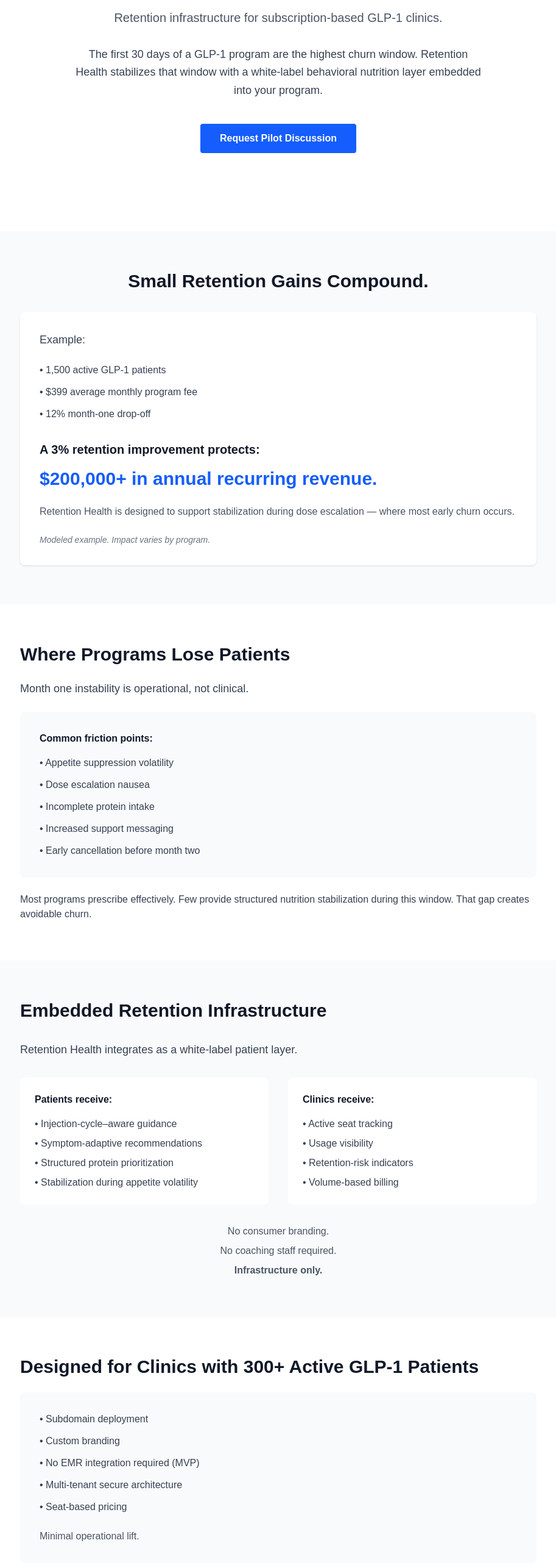
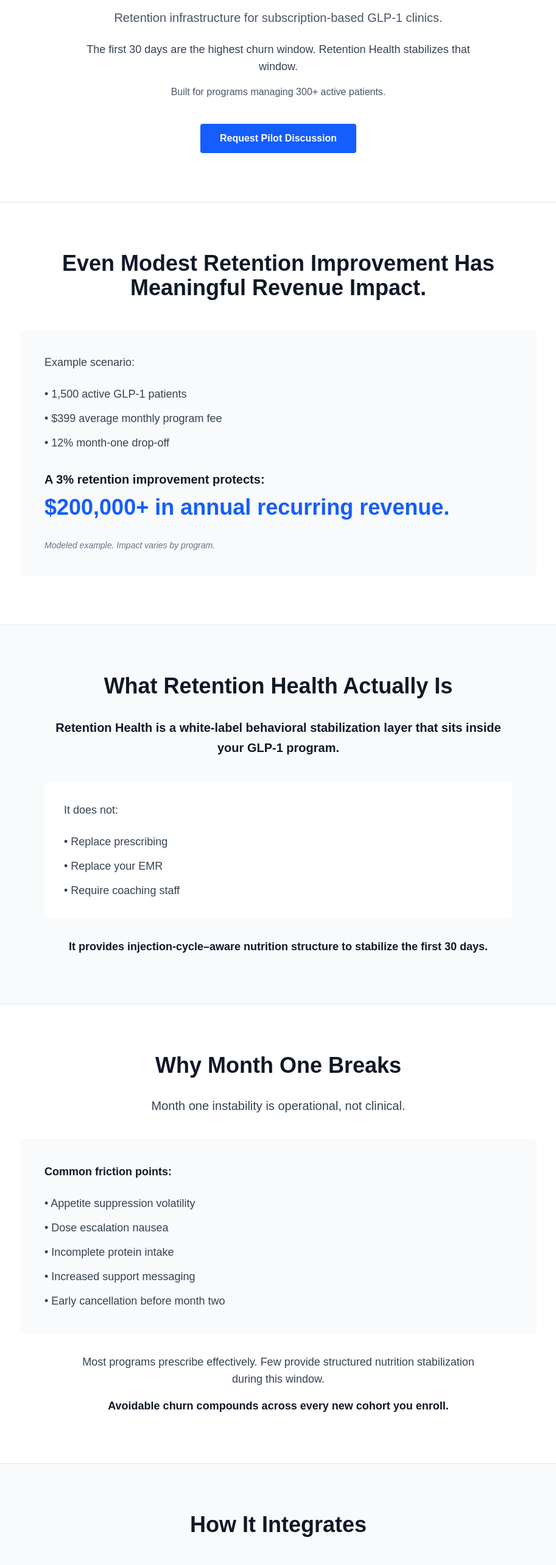
Before and after one commit to Vicsicard/retentionhealth, a Next.js app: page / in a window 1280 px wide. Shown: the part 206-2772 px from the top of the page at 61% size, without its empty margins (183-1096 px from the left). Built offline with nearby package versions, Linux system fonts and the light colour scheme.

Commit message:
Structural rewrite: add product definition section, improve operator flow and visual separation

```diff
--- a/app/page.tsx
+++ b/app/page.tsx
@@ -1,51 +1,50 @@
 export default function Home() {
   return (
     <div className="bg-white">
+      {/* HERO */}
       <section className="max-w-4xl mx-auto px-6 py-20">
-        <div className="text-center mb-12">
+        <div className="text-center">
           <h1 className="text-5xl font-bold text-gray-900 mb-6">
             Reduce GLP-1 Month-1 Drop-Off.
           </h1>
-          <p className="text-xl text-gray-600 mb-8 max-w-3xl mx-auto">
+          <p className="text-xl text-gray-600 mb-6 max-w-3xl mx-auto">
             Retention infrastructure for subscription-based GLP-1 clinics.
           </p>
-          <p className="text-lg text-gray-700 mb-10 max-w-2xl mx-auto leading-relaxed">
-            The first 30 days of a GLP-1 program are the highest churn window.
-            Retention Health stabilizes that window with a white-label behavioral nutrition layer
-            embedded into your program.
+          <p className="text-lg text-gray-700 mb-4 max-w-2xl mx-auto">
+            The first 30 days are the highest churn window. Retention Health stabilizes that window.
           </p>
-          <div className="flex flex-col sm:flex-row gap-4 justify-center">
+          <p className="text-base text-gray-600 mb-10 max-w-2xl mx-auto">
+            Built for programs managing 300+ active patients.
+          </p>
           <a
             href="mailto:contact@retentionhealth.com?subject=Pilot Discussion Request"
-              className="bg-blue-600 text-white px-8 py-3 rounded font-semibold hover:bg-blue-700"
+            className="inline-block bg-blue-600 text-white px-8 py-3 rounded font-semibold hover:bg-blue-700"
           >
             Request Pilot Discussion
           </a>
         </div>
-        </div>
       </section>
 
-      <section className="bg-gray-50 py-16">
+      <div className="border-t border-gray-200"></div>
+
+      {/* REVENUE IMPACT */}
+      <section className="py-20">
         <div className="max-w-4xl mx-auto px-6">
-          <h2 className="text-3xl font-bold text-gray-900 mb-8 text-center">
-            Small Retention Gains Compound.
+          <h2 className="text-4xl font-bold text-gray-900 mb-12 text-center">
+            Even Modest Retention Improvement Has Meaningful Revenue Impact.
           </h2>
-          <div className="bg-white p-8 rounded-lg shadow-sm">
-            <p className="text-lg text-gray-700 mb-6">Example:</p>
-            <ul className="space-y-3 mb-8 text-gray-700">
+          <div className="bg-gray-50 p-10 rounded-lg">
+            <p className="text-lg text-gray-700 mb-6">Example scenario:</p>
+            <ul className="space-y-3 mb-8 text-gray-700 text-lg">
               <li>• 1,500 active GLP-1 patients</li>
               <li>• $399 average monthly program fee</li>
               <li>• 12% month-one drop-off</li>
             </ul>
-            <p className="text-xl font-semibold text-gray-900 mb-4">
+            <p className="text-xl font-semibold text-gray-900 mb-3">
               A 3% retention improvement protects:
             </p>
-            <p className="text-3xl font-bold text-blue-600 mb-6">
+            <p className="text-4xl font-bold text-blue-600 mb-8">
               $200,000+ in annual recurring revenue.
-            </p>
-            <p className="text-gray-600 mb-6">
-              Retention Health is designed to support stabilization during dose escalation —
-              where most early churn occurs.
             </p>
             <p className="text-sm text-gray-500 italic">
               Modeled example. Impact varies by program.
@@ -54,17 +53,50 @@ export default function Home() {
         </div>
       </section>
 
-      <section className="py-16">
+      <div className="border-t border-gray-200"></div>
+
+      {/* WHAT THIS ACTUALLY IS */}
+      <section className="py-20 bg-gray-50">
         <div className="max-w-4xl mx-auto px-6">
-          <h2 className="text-3xl font-bold text-gray-900 mb-6">
-            Where Programs Lose Patients
+          <h2 className="text-4xl font-bold text-gray-900 mb-8 text-center">
+            What Retention Health Actually Is
           </h2>
-          <p className="text-lg text-gray-700 mb-6">
+          <div className="max-w-3xl mx-auto">
+            <p className="text-xl text-gray-900 mb-10 leading-relaxed text-center font-semibold">
+              Retention Health is a white-label behavioral stabilization layer that sits inside your GLP-1 program.
+            </p>
+
+            <div className="bg-white p-8 rounded-lg mb-8">
+              <p className="text-lg text-gray-700 mb-6">It does not:</p>
+              <ul className="space-y-3 text-gray-700 text-lg">
+                <li>• Replace prescribing</li>
+                <li>• Replace your EMR</li>
+                <li>• Require coaching staff</li>
+              </ul>
+            </div>
+
+            <p className="text-lg text-gray-900 font-semibold text-center">
+              It provides injection-cycle–aware nutrition structure to stabilize the first 30 days.
+            </p>
+          </div>
+        </div>
+      </section>
+
+      <div className="border-t border-gray-200"></div>
+
+      {/* WHY MONTH ONE BREAKS */}
+      <section className="py-20">
+        <div className="max-w-4xl mx-auto px-6">
+          <h2 className="text-4xl font-bold text-gray-900 mb-8 text-center">
+            Why Month One Breaks
+          </h2>
+          <p className="text-xl text-gray-700 mb-10 text-center max-w-2xl mx-auto">
             Month one instability is operational, not clinical.
           </p>
-          <div className="bg-gray-50 p-8 rounded-lg">
-            <p className="font-semibold text-gray-900 mb-4">Common friction points:</p>
-            <ul className="space-y-3 text-gray-700">
+
+          <div className="bg-gray-50 p-10 rounded-lg mb-8">
+            <p className="font-semibold text-gray-900 mb-6 text-lg">Common friction points:</p>
+            <ul className="space-y-3 text-gray-700 text-lg">
               <li>• Appetite suppression volatility</li>
               <li>• Dose escalation nausea</li>
               <li>• Incomplete protein intake</li>
@@ -72,26 +104,31 @@ export default function Home() {
               <li>• Early cancellation before month two</li>
             </ul>
           </div>
-          <p className="text-gray-700 mt-6">
-            Most programs prescribe effectively. Few provide structured nutrition stabilization
-            during this window. That gap creates avoidable churn.
+
+          <div className="max-w-2xl mx-auto text-center">
+            <p className="text-lg text-gray-700 mb-4">
+              Most programs prescribe effectively. Few provide structured nutrition stabilization during this window.
             </p>
+            <p className="text-lg text-gray-900 font-semibold">
+              Avoidable churn compounds across every new cohort you enroll.
+            </p>
+          </div>
         </div>
       </section>
 
-      <section className="bg-gray-50 py-16">
+      <div className="border-t border-gray-200"></div>
+
+      {/* HOW IT INTEGRATES */}
+      <section className="py-20 bg-gray-50">
         <div className="max-w-4xl mx-auto px-6">
-          <h2 className="text-3xl font-bold text-gray-900 mb-8">
-            Embedded Retention Infrastructure
+          <h2 className="text-4xl font-bold text-gray-900 mb-12 text-center">
+            How It Integrates
           </h2>
-          <p className="text-lg text-gray-700 mb-8">
-            Retention Health integrates as a white-label patient layer.
-          </p>
 
-          <div className="grid md:grid-cols-2 gap-8 mb-8">
-            <div className="bg-white p-6 rounded-lg">
-              <h3 className="font-semibold text-gray-900 mb-4">Patients receive:</h3>
-              <ul className="space-y-2 text-gray-700">
+          <div className="grid md:grid-cols-2 gap-8 mb-12">
+            <div className="bg-white p-8 rounded-lg">
+              <h3 className="text-xl font-semibold text-gray-900 mb-6">Patients receive:</h3>
+              <ul className="space-y-3 text-gray-700">
                 <li>• Injection-cycle–aware guidance</li>
                 <li>• Symptom-adaptive recommendations</li>
                 <li>• Structured protein prioritization</li>
@@ -99,9 +136,9 @@ export default function Home() {
               </ul>
             </div>
 
-            <div className="bg-white p-6 rounded-lg">
-              <h3 className="font-semibold text-gray-900 mb-4">Clinics receive:</h3>
-              <ul className="space-y-2 text-gray-700">
+            <div className="bg-white p-8 rounded-lg">
+              <h3 className="text-xl font-semibold text-gray-900 mb-6">Clinics receive:</h3>
+              <ul className="space-y-3 text-gray-700">
                 <li>• Active seat tracking</li>
                 <li>• Usage visibility</li>
                 <li>• Retention-risk indicators</li>
@@ -110,68 +147,65 @@ export default function Home() {
             </div>
           </div>
 
-          <div className="text-center text-gray-600">
-            <p className="mb-2">No consumer branding.</p>
-            <p className="mb-2">No coaching staff required.</p>
-            <p className="font-semibold">Infrastructure only.</p>
-          </div>
-        </div>
-      </section>
-
-      <section className="py-16">
-        <div className="max-w-4xl mx-auto px-6">
-          <h2 className="text-3xl font-bold text-gray-900 mb-6">
-            Designed for Clinics with 300+ Active GLP-1 Patients
-          </h2>
-          <div className="bg-gray-50 p-8 rounded-lg">
-            <ul className="space-y-3 text-gray-700">
+          <div className="bg-white p-10 rounded-lg">
+            <h3 className="text-xl font-semibold text-gray-900 mb-6 text-center">Deployment</h3>
+            <ul className="space-y-3 text-gray-700 mb-6 max-w-2xl mx-auto">
               <li>• Subdomain deployment</li>
               <li>• Custom branding</li>
               <li>• No EMR integration required (MVP)</li>
               <li>• Multi-tenant secure architecture</li>
               <li>• Seat-based pricing</li>
             </ul>
-            <p className="text-gray-600 mt-6">Minimal operational lift.</p>
+            <div className="text-center pt-6 border-t border-gray-200">
+              <p className="text-gray-700 font-semibold text-lg mb-2">Minimal operational lift.</p>
+              <p className="text-gray-900 font-bold text-lg">Live within days, not months.</p>
+            </div>
           </div>
         </div>
       </section>
 
-      <section className="bg-blue-50 py-16">
+      <div className="border-t border-gray-200"></div>
+
+      {/* PILOT */}
+      <section className="py-20">
         <div className="max-w-4xl mx-auto px-6 text-center">
-          <h2 className="text-3xl font-bold text-gray-900 mb-6">
+          <h2 className="text-4xl font-bold text-gray-900 mb-6">
             60-Day Retention Pilot
           </h2>
-          <p className="text-lg text-gray-700 mb-8">
+          <p className="text-lg text-gray-600 mb-4">
+            Structured evaluation. Not a beta experiment.
+          </p>
+          <p className="text-xl text-gray-700 mb-12 max-w-2xl mx-auto">
             Evaluate retention stabilization without restructuring your program.
           </p>
 
-          <div className="bg-white p-8 rounded-lg shadow-sm mb-8 text-left">
-            <p className="font-semibold text-gray-900 mb-4">Includes:</p>
-            <ul className="space-y-2 text-gray-700">
+          <div className="bg-gray-50 p-10 rounded-lg mb-10 text-left max-w-2xl mx-auto">
+            <p className="font-semibold text-gray-900 mb-6 text-lg">Includes:</p>
+            <ul className="space-y-3 text-gray-700">
               <li>• White-label configuration</li>
               <li>• Baseline retention modeling</li>
               <li>• Active seat reporting</li>
               <li>• Founder-led onboarding</li>
             </ul>
-            <p className="text-gray-600 mt-6">
+            <p className="text-gray-600 mt-8 pt-6 border-t border-gray-200">
               Seat-based pricing structured around active patient volume.
             </p>
           </div>
 
           <a
             href="mailto:contact@retentionhealth.com?subject=Pilot Discussion Request"
-            className="inline-block bg-blue-600 text-white px-8 py-3 rounded font-semibold hover:bg-blue-700"
+            className="inline-block bg-blue-600 text-white px-10 py-4 rounded font-semibold hover:bg-blue-700 text-lg"
           >
             Schedule Pilot Discussion
           </a>
         </div>
       </section>
 
+      <div className="border-t border-gray-200"></div>
+
+      {/* FOOTER CREDIBILITY */}
       <section className="py-16 bg-gray-50">
-        <div className="max-w-4xl mx-auto px-6">
-          <h2 className="text-3xl font-bold text-gray-900 mb-6">
-            Retention Health
-          </h2>
+        <div className="max-w-4xl mx-auto px-6 text-center">
           <p className="text-lg text-gray-700 mb-4">
             Retention Health builds retention infrastructure for subscription-based healthcare programs.
           </p>
@@ -182,7 +216,7 @@ export default function Home() {
             href="https://www.linkedin.com/in/vic-sicard-6aa30725b/"
             target="_blank"
             rel="noopener noreferrer"
-            className="text-blue-600 hover:text-blue-700 font-semibold"
+            className="text-blue-600 hover:text-blue-700 font-semibold text-lg"
           >
             LinkedIn →
           </a>
```
Lines whose indentation alone changed are shown as unchanged.
